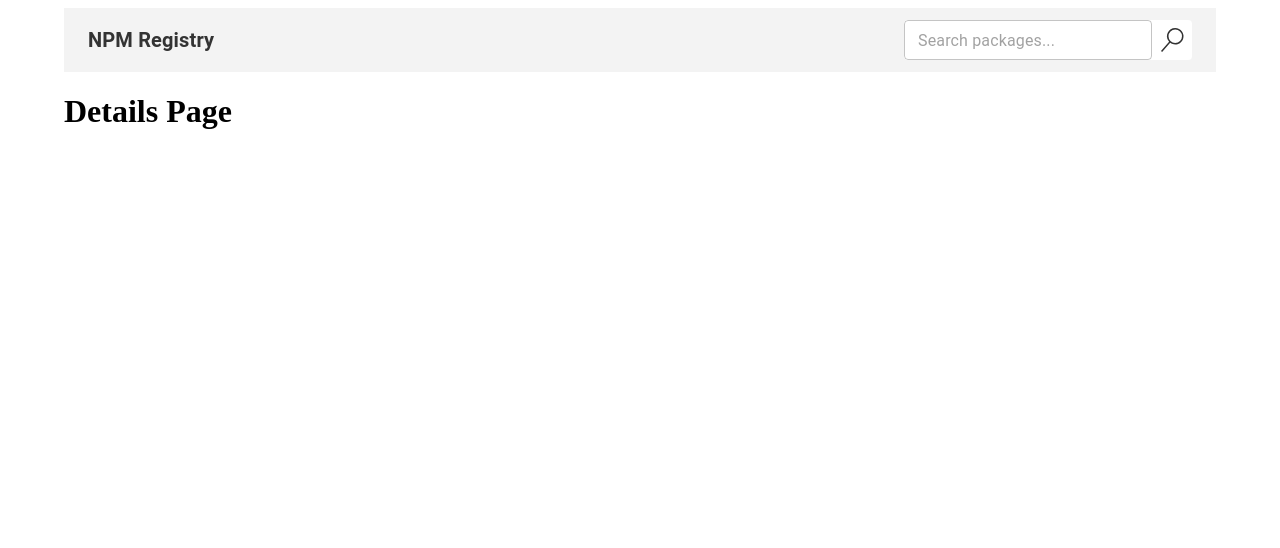
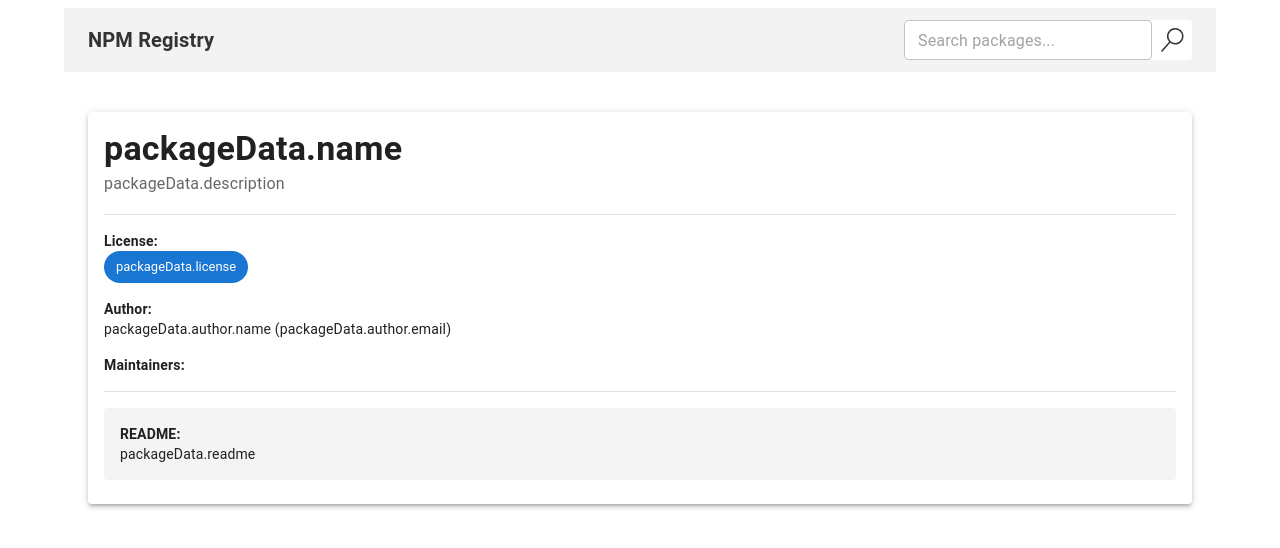
Before and after one commit to maitepv87/npm-navigator, a React (Vite) app: page /packages/axios in a window 1280 px wide. Shown: the top 548 px of the page. Built offline with nearby package versions, Linux system fonts and the light colour scheme.

Commit message:
Feature: Add PackageDetailsPage and rename SearchPage to PackageSearchPage for consistency

```diff
--- a/src/pages/DetailsPage.tsx
+++ /dev/null
@@ -1,7 +0,0 @@
-export const DetailsPage = () => {
-  return (
-    <div>
-      <h1>Details Page</h1>
-    </div>
-  );
-};
--- /dev/null
+++ b/src/pages/PackageDetailsPage.tsx
@@ -0,0 +1,74 @@
+import {
+  Container,
+  Card,
+  CardContent,
+  Typography,
+  Chip,
+  Box,
+  Divider,
+} from "@mui/material";
+
+export const PackageDetailsPage = () => {
+  return (
+    <Container sx={{ maxWidth: "md", mt: 5 }}>
+      <Card elevation={3}>
+        <CardContent>
+          <Typography variant="h4" fontWeight="bold">
+            packageData.name
+          </Typography>
+          <Typography variant="subtitle1" color="text.secondary">
+            packageData.description
+          </Typography>
+
+          <Divider sx={{ my: 2 }} />
+
+          <Box>
+            <Typography variant="body2" fontWeight="bold">
+              License:
+            </Typography>
+            <Chip label="packageData.license" color="primary" />
+          </Box>
+
+          <Box sx={{ mt: 2 }}>
+            <Typography variant="body2" fontWeight="bold">
+              Author:
+            </Typography>
+            <Typography variant="body2">
+              packageData.author.name (packageData.author.email)
+            </Typography>
+          </Box>
+
+          <Box sx={{ mt: 2 }}>
+            <Typography variant="body2" fontWeight="bold">
+              Maintainers:
+            </Typography>
+            {/* <Box sx={{ display: "flex", gap: 1, flexWrap: "wrap" }}>
+              {packageData.maintainers.map((maintainer) => (
+                <Chip
+                  key={maintainer.email}
+                  label={`${maintainer.name} (${maintainer.email})`}
+                />
+              ))}
+            </Box> */}
+          </Box>
+
+          <Divider sx={{ my: 2 }} />
+
+          <Box
+            sx={{
+              whiteSpace: "pre-wrap",
+              bgcolor: "#f4f4f4",
+              p: 2,
+              borderRadius: 1,
+            }}
+          >
+            <Typography variant="body2" fontWeight="bold">
+              README:
+            </Typography>
+            <Typography variant="body2">packageData.readme</Typography>
+          </Box>
+        </CardContent>
+      </Card>
+    </Container>
+  );
+};
--- a/src/pages/SearchPage.tsx
+++ b/src/pages/PackageSearchPage.tsx
@@ -2,10 +2,8 @@
 import { PackageListItem } from "../components";
 import { useAppSelector } from "../store/hooks";
 
-export const SearchPage = () => {
-  const { packages } = useAppSelector((state) => {
-    return state.search;
-  });
+export const PackageSearchPage = () => {
+  const packages = useAppSelector((state) => state.search.packages);
 
   return (
     <Box sx={{ padding: 3 }}>
--- a/src/pages/index.ts
+++ b/src/pages/index.ts
@@ -1,4 +1,4 @@
-export * from "./DetailsPage";
 export * from "./HomePage";
+export * from "./PackageDetailsPage";
+export * from "./PackageSearchPage";
 export * from "./Root";
-export * from "./SearchPage";
--- a/src/router/AppRouter.tsx
+++ b/src/router/AppRouter.tsx
@@ -1,13 +1,18 @@
 import { Route, Routes } from "react-router-dom";
-import { Root, HomePage, SearchPage, DetailsPage } from "../pages";
+import {
+  Root,
+  HomePage,
+  PackageSearchPage,
+  PackageDetailsPage,
+} from "../pages";
 
 export const AppRouter = () => {
   return (
     <Routes>
       <Route path="/" element={<Root />}>
         <Route index element={<HomePage />} />
-        <Route path="/search" element={<SearchPage />} />
-        <Route path="/packages/:name" element={<DetailsPage />} />
+        <Route path="/search" element={<PackageSearchPage />} />
+        <Route path="/packages/:name" element={<PackageDetailsPage />} />
       </Route>
     </Routes>
   );
```
